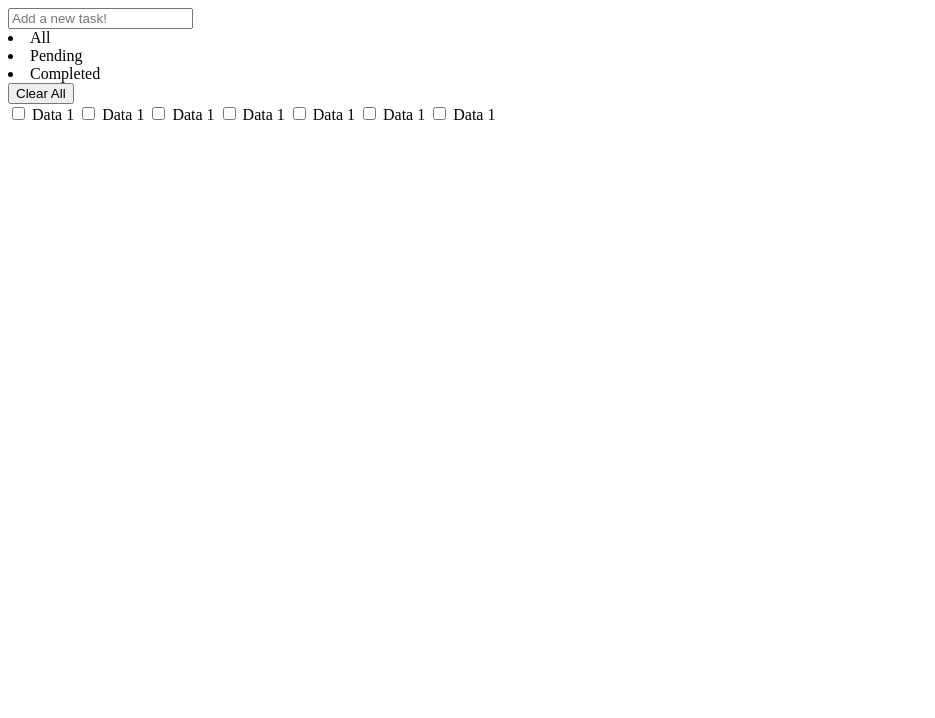
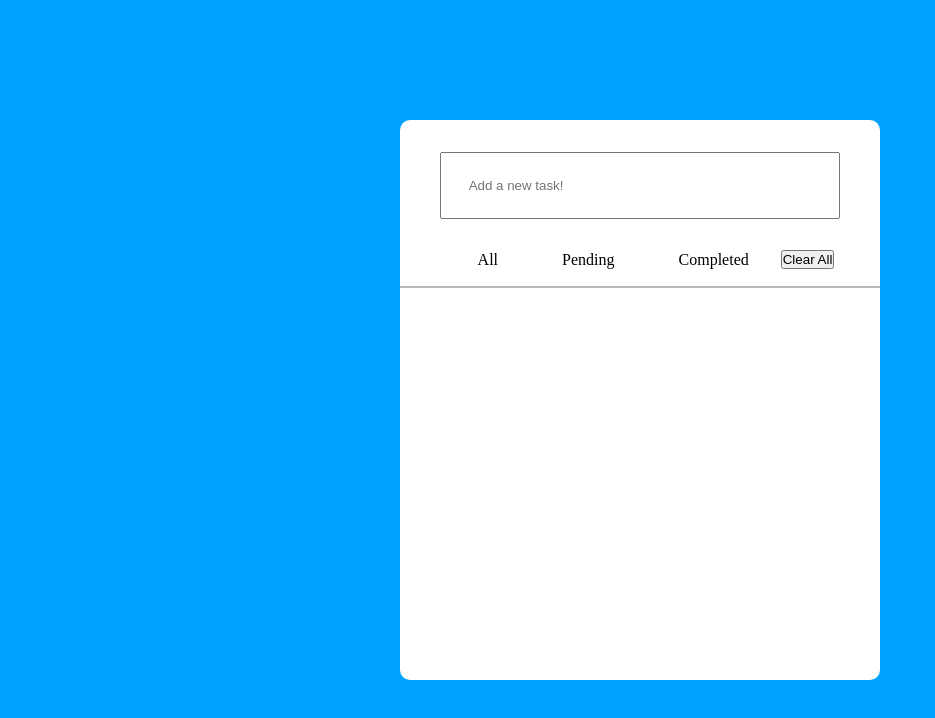
Before and after one commit to SabinGhimireNP/To-Do, a plain HTML site: page index.html in a window 1280 px wide. Shown: the whole page, without its empty margins (0-935 px from the left). Drawn offline with Linux system fonts and the light colour scheme.

Commit message:
wrapper styled

```diff
--- a/index.html
+++ b/index.html
@@ -15,17 +15,19 @@
       <div class="wrapper">
         <div class="topWrapper">
           <div class="inputContainer">
-            <input type="text" placeholder="Add a new task!" />
+            <input class="AddTask" type="text" placeholder="Add a new task!" />
           </div>
           <div class="filter">
-            <li>All</li>
-            <li>Pending</li>
-            <li>Completed</li>
-            <button>Clear All</button>
+            <div class="filterContent">
+              <li>All</li>
+              <li>Pending</li>
+              <li>Completed</li>
+            </div>
+            <div class="btnContainer"><button>Clear All</button></div>
           </div>
         </div>
         <div class="bottomWrapper">
-          <input type="checkbox" name="item" id="li" value="" />
+          <!-- <input type="checkbox" name="item" id="li" value="" />
           <label for="li">Data 1</label>
           <input type="checkbox" name="item" id="li" value="" />
           <label for="li">Data 1</label>
@@ -38,7 +40,7 @@
           <input type="checkbox" name="item" id="li" value="" />
           <label for="li">Data 1</label>
           <input type="checkbox" name="item" id="li" value="" />
-          <label for="li">Data 1</label>
+          <label for="li">Data 1</label> -->
         </div>
       </div>
     </main>
--- a/style.css
+++ b/style.css
@@ -0,0 +1,65 @@
+* {
+  padding: 0;
+  margin: 0;
+  box-sizing: border-box;
+}
+
+:root {
+  --primary: white;
+  --secondary: black;
+  --accent: rgb(0, 162, 255);
+}
+
+main {
+  background-color: var(--accent);
+  height: 100vh;
+  display: flex;
+  align-items: center;
+  justify-content: center;
+}
+
+.wrapper {
+  display: flex;
+  align-items: center;
+  flex-direction: column;
+  height: 35em;
+  width: 30em;
+  background-color: var(--primary);
+  border-radius: 10px;
+}
+
+.topWrapper {
+  height: 30%;
+  border-bottom: 2px solid rgb(184, 184, 184);
+  width: 100%;
+  display: flex;
+  flex-direction: column;
+  align-items: center;
+  padding: 2em;
+}
+.inputContainer {
+  height: 80%;
+  width: 100%;
+  /* background-color: aqua; */
+  display: flex;
+  align-items: center;
+  justify-content: center;
+}
+.AddTask {
+  height: 5em;
+  width: 30em;
+  text-align: left;
+  padding-left: 2em;
+}
+.filter {
+  display: flex;
+  align-items: center;
+}
+.filterContent {
+  display: flex;
+}
+
+.filter .filterContent li {
+  list-style: none;
+  margin: 2em;
+}
```
